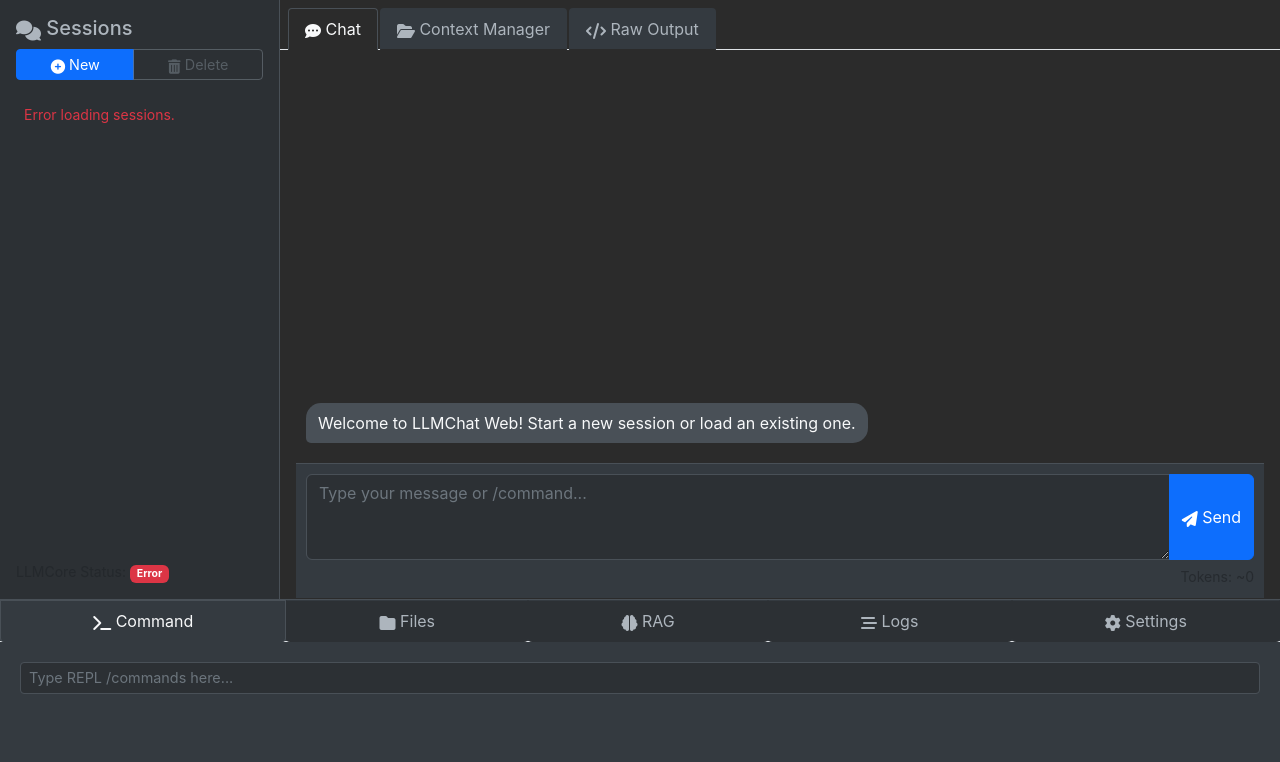
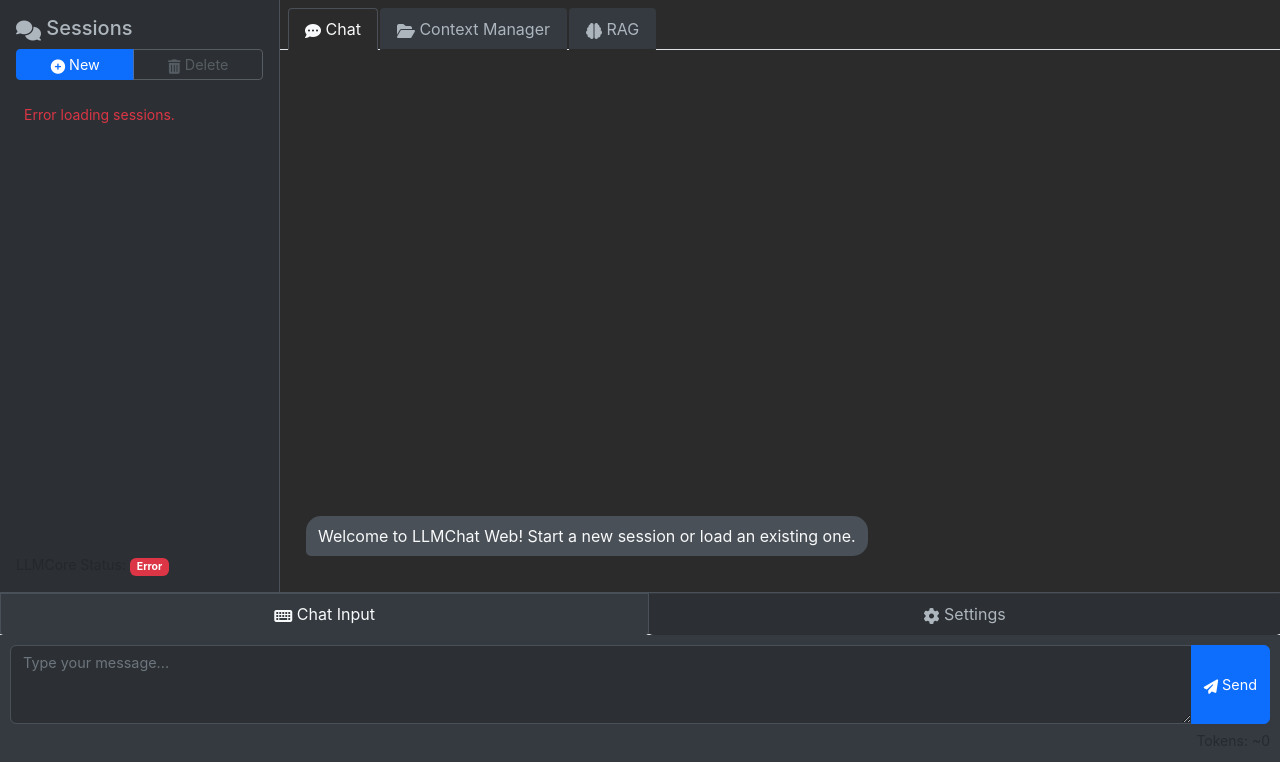
Before and after one commit to araray/llmchat-web, a Flask app: page / in a window 1280 px wide. Shown: the part 38-800 px from the top of the page. Run offline with Flask 3, Linux system fonts and the light colour scheme; some libraries are stand-ins or nearby versions.

Commit message:
refactor(ui): Relocate UI components and de-clutter interface
* **Why** – The previous UI layout was cluttered with non-essential tabs
  ("Raw Output", "Files", "Logs") and placed core components like the
chat input and RAG controls in suboptimal locations. This created a
disjointed and inefficient user workflow.

* **What** – This change implements a significant UI refactoring as
  specified in `spec2.md` (items UI-01 & UI-02):
    1.  **Removed Tabs:** The "Raw Output", "Files", and "Logs" tabs
        were removed from the interface in
`llmchat_web/templates/index.html`.
    2.  **Relocated Chat Input:** The chat input area
        (`#chat-input-area`) was moved from the main content area to the
bottom control bar, replacing the "Command" pane. The corresponding tab
was renamed to "Chat Input".
    3.  **Relocated RAG Panel:** The RAG configuration panel was moved
        from the bottom control bar to a new top-level "RAG" tab in the
main content area.
    4.  **Relocated Logs:** The logs functionality was moved into a new
        modal (`#appLogsModal`), now triggered by a "View Application
Logs" button within the "Settings" tab.

* **Impact** – The user interface is now cleaner and more logically
  organized. The primary chat interaction is consolidated, with the chat
history in the main view and the input consistently at the bottom.
Advanced RAG configuration is now more prominent and accessible in its
own main tab. Non-essential diagnostic tools (Logs) are tucked away but
still accessible, reducing visual noise for the average user.

* **Risk** – Medium. This is a significant structural change to the
  HTML. While CSS has been adjusted to accommodate the new layout,
subsequent JavaScript changes are required to fully restore
functionality (e.g., removing calls to now-deleted elements and
re-wiring the logs button). This commit provides the structural
foundation for those JS changes.
Refs: spec2.md (UI-01, UI-02)

```diff
--- a/llmchat_web/templates/index.html
+++ b/llmchat_web/templates/index.html
@@ -105,7 +105,7 @@
 
     /* Chat Tab Specifics */
     #chat-messages {
-        height: calc(100% - 120px); /* Adjust based on input area height */
+        height: 100%; /* Take full height of its container */
         overflow-y: auto;
         padding: 10px;
         display: flex;
@@ -141,11 +141,10 @@
         padding: 0.1rem 0.3rem; /* Smaller padding for buttons */
     }
 
+    /* Chat input is now in the bottom bar, styles adjusted */
     #chat-input-area {
         padding: 10px;
-        background-color: #343a40; /* Match top-bar/sidebar elements */
-        border-top: 1px solid #495057;
-        flex-shrink: 0; /* Prevent shrinking */
+        background-color: #343a40;
     }
     #chat-input-area textarea {
         background-color: #2c3034;
@@ -179,11 +178,8 @@
         border-color: #495057 #495057 #343a40;
     }
     .bottom-control-bar .tab-content {
-        padding: 0.75rem;
+        padding: 0; /* Remove padding, #chat-input-area has its own */
         background-color: #343a40;
-        min-height: 120px; /* Adjusted height for RAG controls */
-        max-height: 250px; /* Prevent it from getting too tall */
-        overflow-y: auto;
     }
     .bottom-control-bar .form-control,
     .bottom-control-bar .form-select,
@@ -311,29 +283,36 @@
         height: 10px;
     }
 
-    /* Settings Tab Specific Styles */
-    #settings-pane .form-label {
+    /* Settings Tab & RAG Tab Specific Styles */
+    #settings-pane .form-label,
+    #rag-pane-main .form-label {
+        /* Target new main RAG pane */
         font-size: 0.9rem;
         color: #adb5bd;
     }
     #settings-pane .form-select,
-    #settings-pane .form-control {
+    #settings-pane .form-control,
+    #rag-pane-main .form-select,
+    #rag-pane-main .form-control {
         background-color: #343a40;
         color: #dee2e6;
         border-color: #495057;
         font-size: 0.9rem;
     }
     #settings-pane .form-select:disabled,
-    #settings-pane .form-control:disabled {
+    #settings-pane .form-control:disabled,
+    #rag-pane-main .form-select:disabled,
+    #rag-pane-main .form-control:disabled {
         background-color: #495057;
         opacity: 0.7;
     }
-    #settings-pane .btn {
+    #settings-pane .btn,
+    #rag-pane-main .btn {
         font-size: 0.9rem;
     }
     #settings-pane h5,
-    #settings-pane h6, /* Apply to subheadings in Settings tab too */
-    #rag-pane h6 {
+    #settings-pane h6,
+    #rag-pane-main h6 {
         color: #ced4da;
         margin-top: 1rem;
         margin-bottom: 0.75rem;
@@ -480,15 +459,15 @@
             <li class="nav-item" role="presentation">
                 <button
                     class="nav-link"
-                    id="raw-output-tab-btn"
+                    id="rag-tab-main-btn"
                     data-bs-toggle="tab"
-                    data-bs-target="#raw-output-tab-pane"
+                    data-bs-target="#rag-pane-main"
                     type="button"
                     role="tab"
-                    aria-controls="raw-output-tab-pane"
+                    aria-controls="rag-pane-main"
                     aria-selected="false"
                 >
-                    <i class="fas fa-code"></i> Raw Output
+                    <i class="fas fa-brain"></i> RAG
                 </button>
             </li>
         </ul>
@@ -508,28 +487,6 @@
                     <div class="message-bubble agent-message">
                         Welcome to LLMChat Web! Start a new session or load an
                         existing one.
-                    </div>
-                </div>
-                <div id="chat-input-area">
-                    <div class="input-group">
-                        <textarea
-                            class="form-control"
-                            id="chat-input"
-                            rows="3"
-                            placeholder="Type your message or /command..."
-                        ></textarea>
-                        <button
-                            class="btn btn-primary"
-                            type="button"
-                            id="send-chat-message"
-                        >
-                            <i class="fas fa-paper-plane"></i> Send
-                        </button>
-                    </div>
-                    <div class="mt-1 text-end">
-                        <small class="text-muted" id="chat-input-token-estimate"
-                            >Tokens: 0</small
-                        >
                     </div>
                 </div>
             </div>
@@ -711,150 +668,10 @@
                 </div>
             </div>
             <div
-                class="tab-pane fade tab-pane-full-height p-0" <!-- Remove padding from tab-pane itself -->
-                id="raw-output-tab-pane"
+                class="tab-pane fade"
+                id="rag-pane-main"
                 role="tabpanel"
-                aria-labelledby="raw-output-tab-btn"
-                tabindex="0"
-            >
-                <!-- The <pre> itself will have padding and manage scroll -->
-                <div
-                    id="raw-llm-output-display"
-                    class="h-100"
-                >
-                    <!-- Content dynamically added by JS as <pre> blocks -->
-                    <pre class="text-muted p-2">Raw LLM output will appear here, newest first...</pre>
-                </div>
-            </div>
-        </div>
-    </main>
-</div>
-
-<nav class="bottom-control-bar">
-    <ul class="nav nav-tabs nav-fill" id="bottomControlTabs" role="tablist">
-        <li class="nav-item" role="presentation">
-            <button
-                class="nav-link active"
-                id="cmd-prompt-tab-btn"
-                data-bs-toggle="tab"
-                data-bs-target="#cmd-prompt-pane"
-                type="button"
-                role="tab"
-                aria-controls="cmd-prompt-pane"
-                aria-selected="true"
-            >
-                <i class="fas fa-terminal"></i> Command
-            </button>
-        </li>
-        <li class="nav-item" role="presentation">
-            <button
-                class="nav-link"
-                id="files-tab-btn"
-                data-bs-toggle="tab"
-                data-bs-target="#files-pane"
-                type="button"
-                role="tab"
-                aria-controls="files-pane"
-                aria-selected="false"
-            >
-                <i class="fas fa-folder"></i> Files
-            </button>
-        </li>
-        <li class="nav-item" role="presentation">
-            <button
-                class="nav-link"
-                id="rag-tab-btn"
-                data-bs-toggle="tab"
-                data-bs-target="#rag-pane"
-                type="button"
-                role="tab"
-                aria-controls="rag-pane"
-                aria-selected="false"
-            >
-                <i class="fas fa-brain"></i> RAG
-            </button>
-        </li>
-        <li class="nav-item" role="presentation">
-            <button
-                class="nav-link"
-                id="logs-tab-btn"
-                data-bs-toggle="tab"
-                data-bs-target="#logs-pane"
-                type="button"
-                role="tab"
-                aria-controls="logs-pane"
-                aria-selected="false"
-            >
-                <i class="fas fa-stream"></i> Logs
-            </button>
-        </li>
-        <li class="nav-item" role="presentation">
-            <button
-                class="nav-link"
-                id="settings-tab-btn"
-                data-bs-toggle="tab"
-                data-bs-target="#settings-pane"
-                type="button"
-                role="tab"
-                aria-controls="settings-pane"
-                aria-selected="false"
-            >
-                <i class="fas fa-cog"></i> Settings
-            </button>
-        </li>
-    </ul>
-    <div class="tab-content" id="bottomControlTabsContent">
-        <div
-            class="tab-pane fade show active p-2"
-            id="cmd-prompt-pane"
-            role="tabpanel"
-            aria-labelledby="cmd-prompt-tab-btn"
-            tabindex="0"
-        >
-            <input
-                type="text"
-                class="form-control form-control-sm"
-                id="repl-command-input"
-                placeholder="Type REPL /commands here..."
-            />
-            <div
-                id="repl-command-output"
-                class="mt-2 small"
-                style="max-height: 100px; overflow-y: auto"
-            ></div>
-        </div>
-        <div
-            class="tab-pane fade p-2"
-            id="files-pane"
-            role="tabpanel"
-            aria-labelledby="files-tab-btn"
-            tabindex="0"
-        >
-            <!-- Updated placeholder for Files tab -->
-            <p class="small text-muted">
-                For file operations, please use:
-                <ul>
-                    <li><strong>Context Manager Tab:</strong> To add local server files or text snippets to the current session's workspace.</li>
-                    <li><strong>RAG Tab &gt; Ingest Data:</strong> To upload files/directories or ingest Git repositories into RAG collections.</li>
-                </ul>
-                 This tab is a placeholder for potential future dedicated file management features.
-            </p>
-            <!-- Original button kept for now, though its functionality might be redundant
-                 or could be repurposed if specific "Files Tab" features are added.
-                 For now, it's unhandled.
-            -->
-            <button
-                class="btn btn-sm btn-outline-primary"
-                id="btn-add-file-to-workspace-bottom"
-            >
-                <i class="fas fa-file-upload"></i> Add File to Workspace (via Context Manager)
-            </button>
-        </div>
-        <div
-            class="tab-pane fade p-2"
-            id="rag-pane"
-            role="tabpanel"
-            aria-labelledby="rag-tab-btn"
+                aria-labelledby="rag-tab-main-btn"
                 tabindex="0"
             >
                 <h6><i class="fas fa-cogs"></i> RAG Configuration</h6>
@@ -963,22 +780,71 @@
                     search. Results will appear in a modal.
                 </p>
             </div>
-        <div
-            class="tab-pane fade p-2"
-            id="logs-pane"
+        </div>
+    </main>
+</div>
+
+<nav class="bottom-control-bar">
+    <ul class="nav nav-tabs nav-fill" id="bottomControlTabs" role="tablist">
+        <li class="nav-item" role="presentation">
+            <button
+                class="nav-link active"
+                id="chat-input-tab-btn"
+                data-bs-toggle="tab"
+                data-bs-target="#chat-input-pane"
+                type="button"
+                role="tab"
+                aria-controls="chat-input-pane"
+                aria-selected="true"
+            >
+                <i class="fas fa-keyboard"></i> Chat Input
+            </button>
+        </li>
+        <li class="nav-item" role="presentation">
+            <button
+                class="nav-link"
+                id="settings-tab-btn"
+                data-bs-toggle="tab"
+                data-bs-target="#settings-pane"
+                type="button"
+                role="tab"
+                aria-controls="settings-pane"
+                aria-selected="false"
+            >
+                <i class="fas fa-cog"></i> Settings
+            </button>
+        </li>
+    </ul>
+    <div class="tab-content" id="bottomControlTabsContent">
+        <div
+            class="tab-pane fade show active"
+            id="chat-input-pane"
             role="tabpanel"
-            aria-labelledby="logs-tab-btn"
+            aria-labelledby="chat-input-tab-btn"
             tabindex="0"
         >
-            <pre
-                id="app-logs-display"
-                style="max-height: 150px; overflow-y: auto; font-size: 0.8rem"
-            >
-Backend application log viewing is not yet implemented in this interface.
-For debugging, please check the server console output or configured log files.
-LLMCore logs to console/file based on its own settings.
-Gunicorn (if used) logs access/errors to its configured files.</pre
-            >
+            <div id="chat-input-area">
+                <div class="input-group">
+                    <textarea
+                        class="form-control"
+                        id="chat-input"
+                        rows="3"
+                        placeholder="Type your message..."
+                    ></textarea>
+                    <button
+                        class="btn btn-primary"
+                        type="button"
+                        id="send-chat-message"
+                    >
+                        <i class="fas fa-paper-plane"></i> Send
+                    </button>
+                </div>
+                <div class="mt-1 text-end">
+                    <small class="text-muted" id="chat-input-token-estimate"
+                        >Tokens: 0</small
+                    >
+                </div>
+            </div>
         </div>
         <div
             class="tab-pane fade p-2"
@@ -1122,14 +988,19 @@
             >
                 <i class="fas fa-trash-alt"></i> Clear All Values
             </button>
-            <p class="small text-muted mt-2">
-                Changes to prompt values are applied immediately for the current
-                session.
-            </p>
+            <hr class="my-3" />
+            <button
+                type="button"
+                class="btn btn-secondary btn-sm"
+                id="btn-view-app-logs"
+            >
+                <i class="fas fa-stream"></i> View Application Logs
+            </button>
         </div>
     </div>
 </nav>
 
+<!-- Modals -->
 <div
     class="modal fade"
     id="viewItemContentModal"
--- a/pyproject.toml
+++ b/pyproject.toml
@@ -4,7 +4,7 @@
 
 [project]
 name = "llmchat-web"
-version = "0.7.1" # Version for llmchat-web
+version = "0.7.2" # Version for llmchat-web
 description = "A Flask-based web interface for LLMCore, providing chat and RAG functionalities."
 readme = "README.md" # Assuming llmchat-web will have its own README
 requires-python = ">=3.11"
```
Also changed, not shown: other parts of llmchat_web/templates/index.html (+49 -25 lines). Lines whose indentation alone changed are shown as unchanged.
